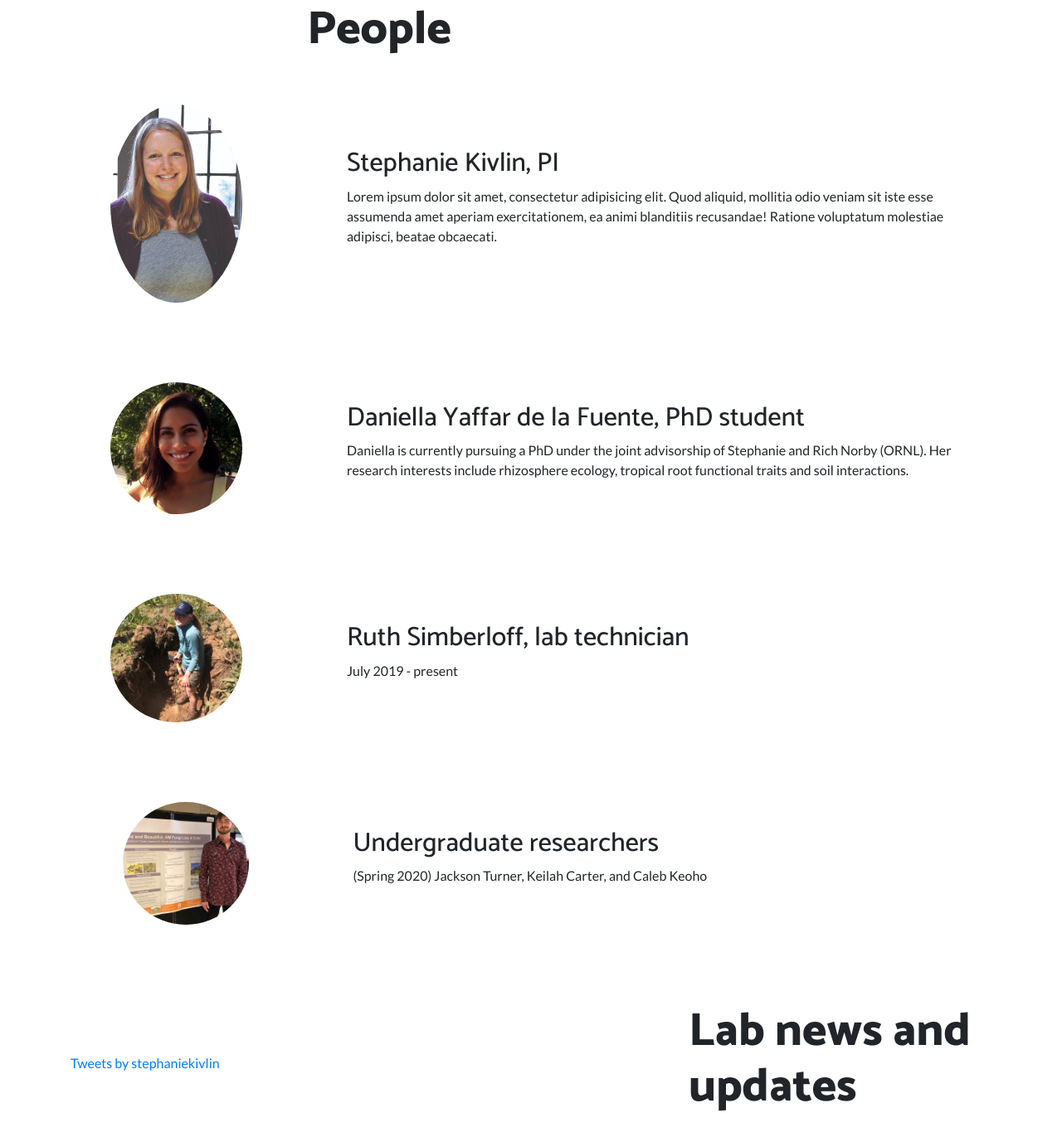
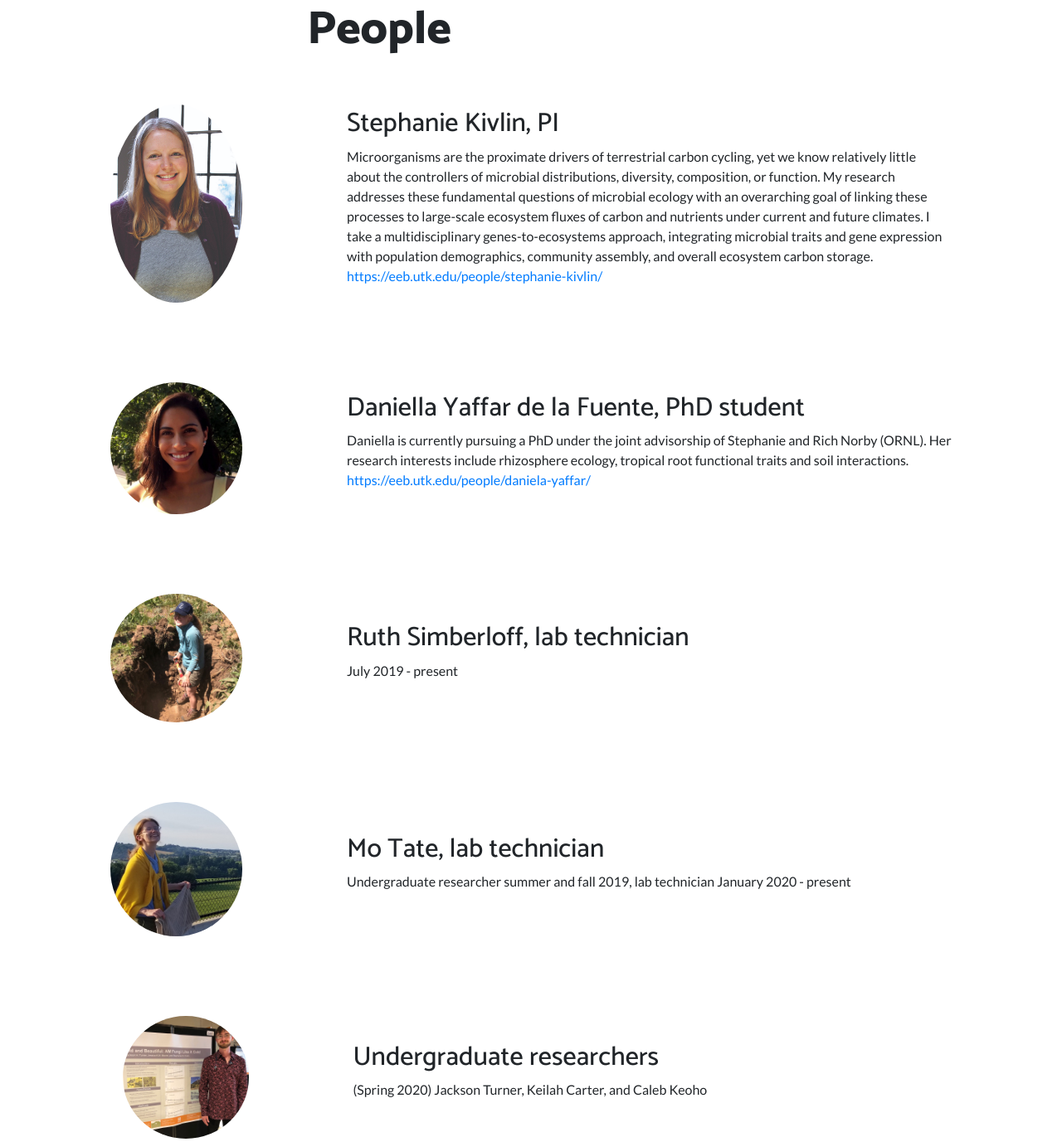
Before and after one commit to rsimberloff/rsimberloff.github.io, a website: page index.html in a window 1280 px wide. Shown: the part 1759-3136 px from the top of the page at 83% size. Drawn offline with Linux system fonts and the light colour scheme; files whose address does not match are found by name.

Commit message:
customizations

```diff
--- a/index.html
+++ b/index.html
@@ -113,7 +113,8 @@
         <div class="col-lg-9">
           <div class="p-5">
             <h5 class="display-5">Stephanie Kivlin, PI</h5>
-            <p>Lorem ipsum dolor sit amet, consectetur adipisicing elit. Quod aliquid, mollitia odio veniam sit iste esse assumenda amet aperiam exercitationem, ea animi blanditiis recusandae! Ratione voluptatum molestiae adipisci, beatae obcaecati.</p>
+            <p>Microorganisms are the proximate drivers of terrestrial carbon cycling, yet we know relatively little about the controllers of microbial distributions, diversity, composition, or function. My research addresses these fundamental questions of microbial ecology with an overarching goal of linking these processes to large-scale ecosystem fluxes of carbon and nutrients under current and future climates. I take a multidisciplinary genes-to-ecosystems approach, integrating microbial traits and gene expression with population demographics, community assembly, and overall ecosystem carbon storage.
+            <br><a href="https://eeb.utk.edu/people/stephanie-kivlin/">https://eeb.utk.edu/people/stephanie-kivlin/</a></p>
           </div>
         </div>
       </div>
@@ -128,7 +129,8 @@
         <div class="col-lg-9">
           <div class="p-5">
             <h5 class="display-5">Daniella Yaffar de la Fuente, PhD student</h5>
-            <p>Daniella is currently pursuing a PhD under the joint advisorship of Stephanie and Rich Norby (ORNL). Her research interests include rhizosphere ecology, tropical root functional traits and soil interactions.</p>
+            <p>Daniella is currently pursuing a PhD under the joint advisorship of Stephanie and Rich Norby (ORNL). Her research interests include rhizosphere ecology, tropical root functional traits and soil interactions.
+            <br> <a href="https://eeb.utk.edu/people/daniela-yaffar/">https://eeb.utk.edu/people/daniela-yaffar/</a></p>
           </div>
         </div>
       </div>
@@ -144,6 +146,19 @@
           <div class="p-5">
             <h5 class="display-5">Ruth Simberloff, lab technician</h5>
             <p>July 2019 - present</p>
+          </div>
+        </div>
+      </div>
+      <div class="row align-items-center">
+        <div class="col-lg-3">
+          <div class="p-5">
+            <img class="img-fluid rounded-circle" src="img/motate.jpeg" alt="">
+          </div>
+        </div>
+        <div class="col-lg-9">
+          <div class="p-5">
+            <h5 class="display-5">Mo Tate, lab technician</h5>
+            <p>Undergraduate researcher summer and fall 2019,  lab technician January 2020 - present</p>
           </div>
         </div>
       </div>
```
Also changed, not shown: img/motate.jpeg (added).
